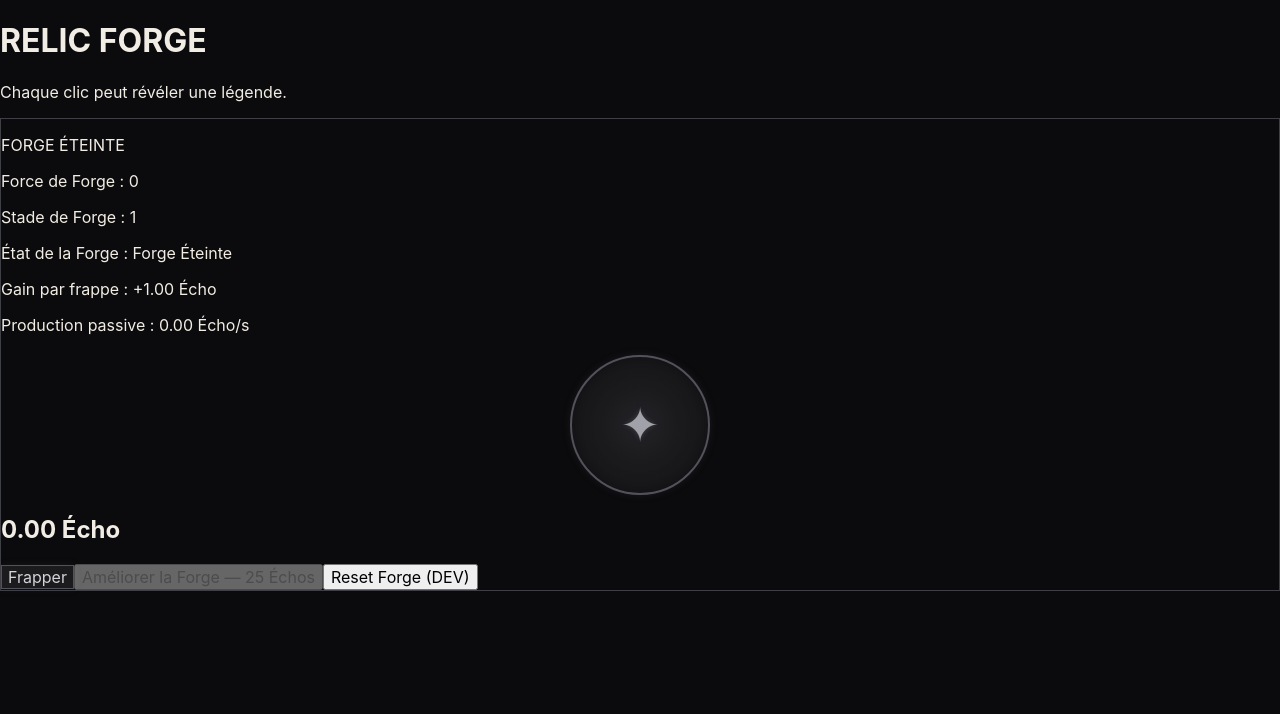
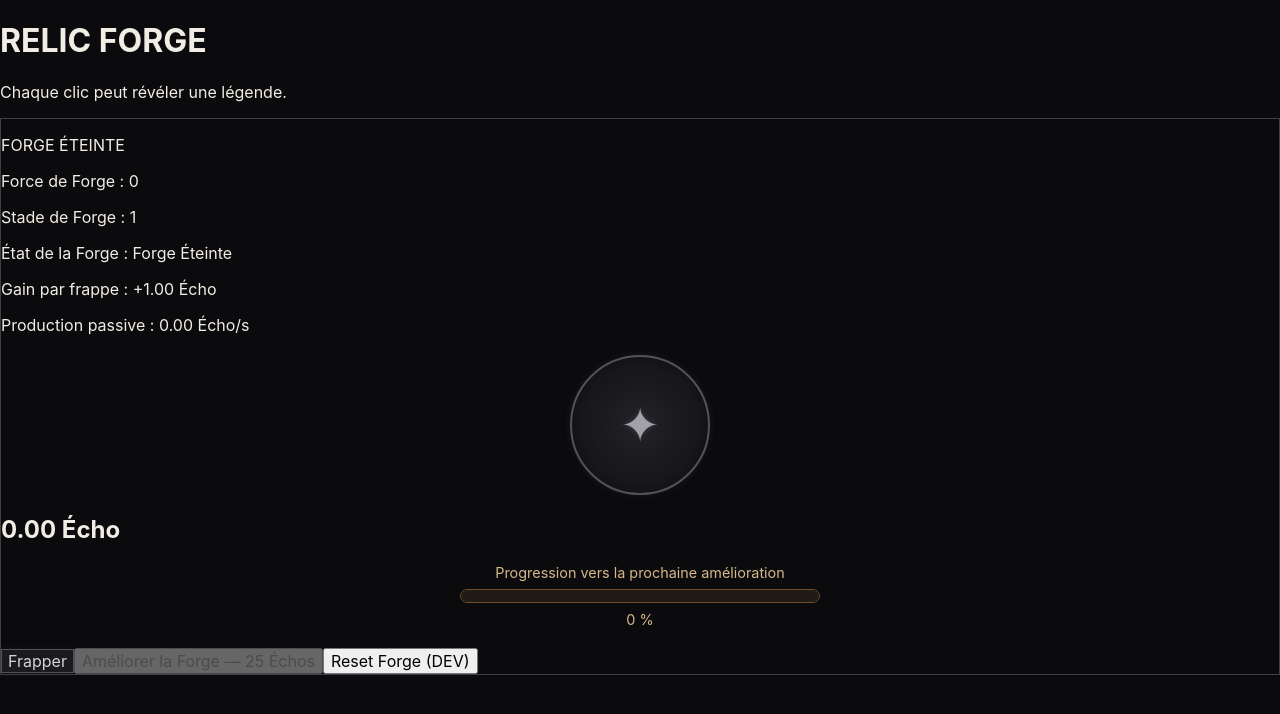
Before and after one commit to loiclepreux/relic-forge, a React (Vite) app in the folder frontend/: page / in a window 1280 px wide. Shown: the top 714 px of the page. Built offline with nearby package versions, Linux system fonts and the light colour scheme.

Commit message:
feat: add forge upgrade progress bar

```diff
--- a/frontend/src/App.css
+++ b/frontend/src/App.css
@@ -389,3 +389,45 @@
 .forge-offline-message button:hover {
     background: rgba(255, 180, 80, 0.25);
 }
+
+/* //////////////// upgrade barre ///////////////////// */
+
+.forge-upgrade-progress {
+    width: 100%;
+    max-width: 360px;
+    margin: 20px auto;
+    text-align: center;
+}
+
+.forge-upgrade-progress p {
+    margin: 8px 0;
+    color: #d6b88a;
+    font-size: 0.9rem;
+}
+
+.forge-upgrade-progress progress {
+    display: block;
+    width: 100%;
+    height: 14px;
+
+    appearance: none;
+    border: 1px solid #70502c;
+    border-radius: 8px;
+    overflow: hidden;
+
+    background-color: #211b17;
+}
+
+.forge-upgrade-progress progress::-webkit-progress-bar {
+    background-color: #211b17;
+}
+
+.forge-upgrade-progress progress::-webkit-progress-value {
+    background: linear-gradient(90deg, #8f4d20, #d9943b, #ffd27a);
+    border-radius: 8px;
+}
+
+.forge-upgrade-progress progress::-moz-progress-bar {
+    background: linear-gradient(90deg, #8f4d20, #d9943b, #ffd27a);
+    border-radius: 8px;
+}
--- a/frontend/src/App.tsx
+++ b/frontend/src/App.tsx
@@ -58,6 +58,10 @@ function App() {
     const baseStrikeGain = 1;
     const strikeGain = calculateStrikeGain(baseStrikeGain, forge.forgeForce);
     const forgeUpgradeCost = calculateForgeUpgradeCost(forge.forgeForce);
+    const upgradeProgress = Math.min(
+        100,
+        (forge.echoes / forgeUpgradeCost) * 100,
+    );
     const passiveProduction = calculatePassiveProduction(forge.forgeForce);
     const displayedEchoes = forge.echoes.toFixed(2);
     const displayedStrikeGain = strikeGain.toFixed(2);
@@ -174,6 +178,18 @@ function App() {
                     {displayedEchoes} {forge.echoes > 1 ? "Échos" : "Écho"}
                 </h2>
 
+                <div className="forge-upgrade-progress">
+                    <p>Progression vers la prochaine amélioration</p>
+
+                    <progress
+                        value={upgradeProgress}
+                        max={100}
+                        aria-label="Progression vers la prochaine amélioration"
+                    />
+
+                    <p>{upgradeProgress.toFixed(0)} %</p>
+                </div>
+
                 {offlineGainMessage !== null && (
                     <div className="forge-offline-message">
                         <p>
```
